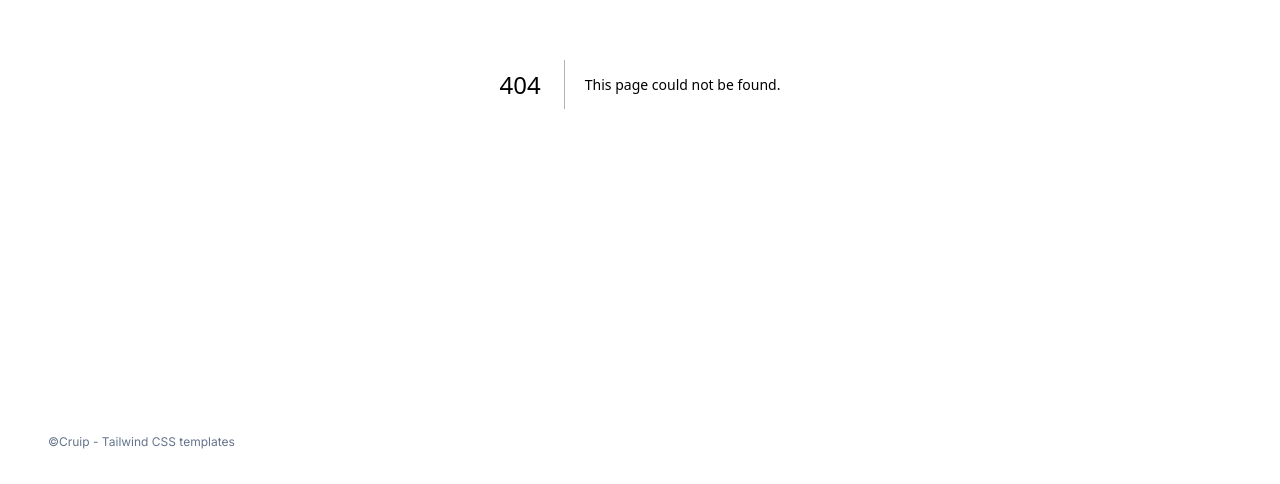
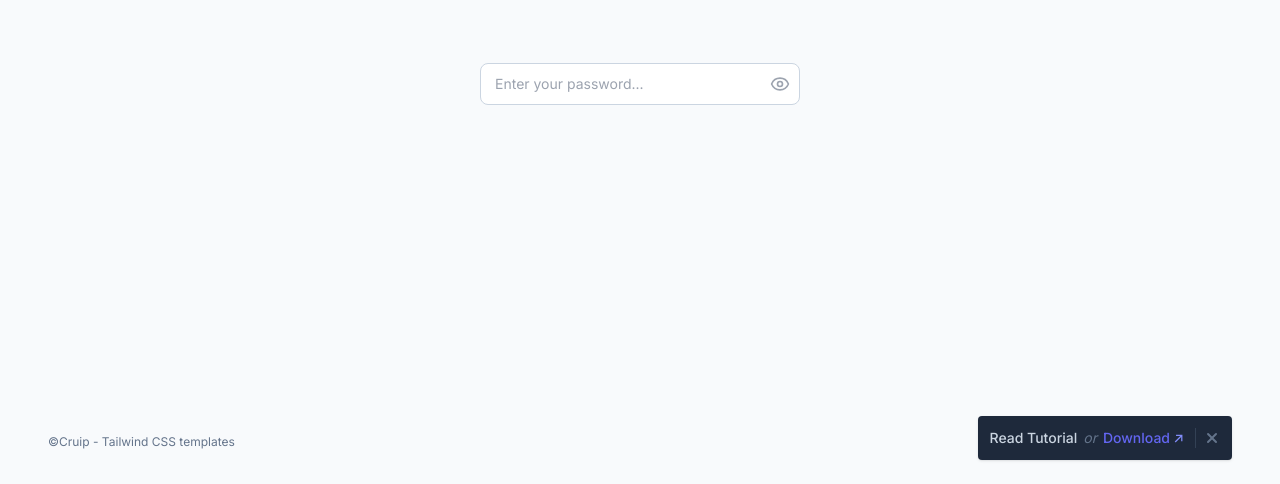
Before and after one commit to cruip/cruip-tutorials-next, a Next.js app: page /show-password in a window 1280 px wide. Before the commit this address had no page. Shown: the part 316-800 px from the top of the page. Built offline with nearby package versions, Linux system fonts and the light colour scheme.

Commit message:
hide/show password tutorial

```diff
--- /dev/null
+++ b/app/show-password/page.tsx
@@ -0,0 +1,28 @@
+export const metadata = {
+  title: "Show Password Toggle - Cruip Tutorials",
+  description: "Page description",
+};
+
+import PasswordField from "@/components/password-field";
+import Banner from "@/components/banner";
+
+export default function AnimatedSwitchPage() {
+  return (
+    <>
+      <main className="relative flex min-h-screen flex-col justify-center overflow-hidden bg-slate-50">
+        <div className="mx-auto w-full max-w-6xl px-4 py-24 md:px-6">
+          <div className="w-full max-w-xs mx-auto">
+            <form>
+              <PasswordField />
+            </form>
+          </div>
+        </div>
+      </main>
+
+      <Banner
+        tutorialUrl="https://cruip.com/toggle-password-visibility-with-tailwind-css-and-nextjs/"
+        downloadUrl="https://github.com/cruip/cruip-tutorials-next/blob/main/components/password-field.tsx"
+      />
+    </>
+  );
+}
--- /dev/null
+++ b/components/password-field.tsx
@@ -0,0 +1,37 @@
+"use client";
+
+import { useState } from "react";
+import { Eye, EyeOff } from "lucide-react";
+
+export default function PasswordField() {
+  const [isVisible, setIsVisible] = useState(false);
+
+  const toggleVisibility = () => setIsVisible(!isVisible);
+
+  return (
+    <div className="relative">
+      <input
+        id="password"
+        type={isVisible ? "text" : "password"}
+        className="w-full text-sm text-slate-600 bg-white border border-slate-300 appearance-none rounded-lg ps-3.5 pe-10 py-2.5 outline-none focus:bg-white focus:border-indigo-400 focus:ring-2 focus:ring-indigo-100"
+        placeholder="Enter your password..."
+        aria-label="Password"
+        required
+      />
+      <button
+        className="absolute inset-y-0 end-0 flex items-center z-20 px-2.5 cursor-pointer text-gray-400 rounded-e-md focus:outline-none focus-visible:text-indigo-500 hover:text-indigo-500 transition-colors"
+        type="button"
+        onClick={toggleVisibility}
+        aria-label={isVisible ? "Hide password" : "Show password"}
+        aria-pressed={isVisible}
+        aria-controls="password"
+      >
+        {isVisible ? (
+          <EyeOff size={20} aria-hidden="true" />
+        ) : (
+          <Eye size={20} aria-hidden="true" />
+        )}
+      </button>
+    </div>
+  );
+}
--- a/package.json
+++ b/package.json
@@ -30,11 +30,13 @@
     "postcss": "^8.4.24",
     "react": "^18.3.1",
     "react-dom": "^18.3.1",
+    "react-payment-inputs": "^1.2.0",
     "tailwind-merge": "^2.5.2",
     "tailwindcss": "^3.4.6",
     "typescript": "^5.1.3"
   },
   "devDependencies": {
+    "@types/react-payment-inputs": "^1.1.4",
     "prettier": "^3.3.1",
     "prettier-plugin-tailwindcss": "^0.6.2",
     "tailwindcss-animate": "^1.0.7"
```
Also changed, not shown: 2 other files (tests, documents, lock files or other folders).
